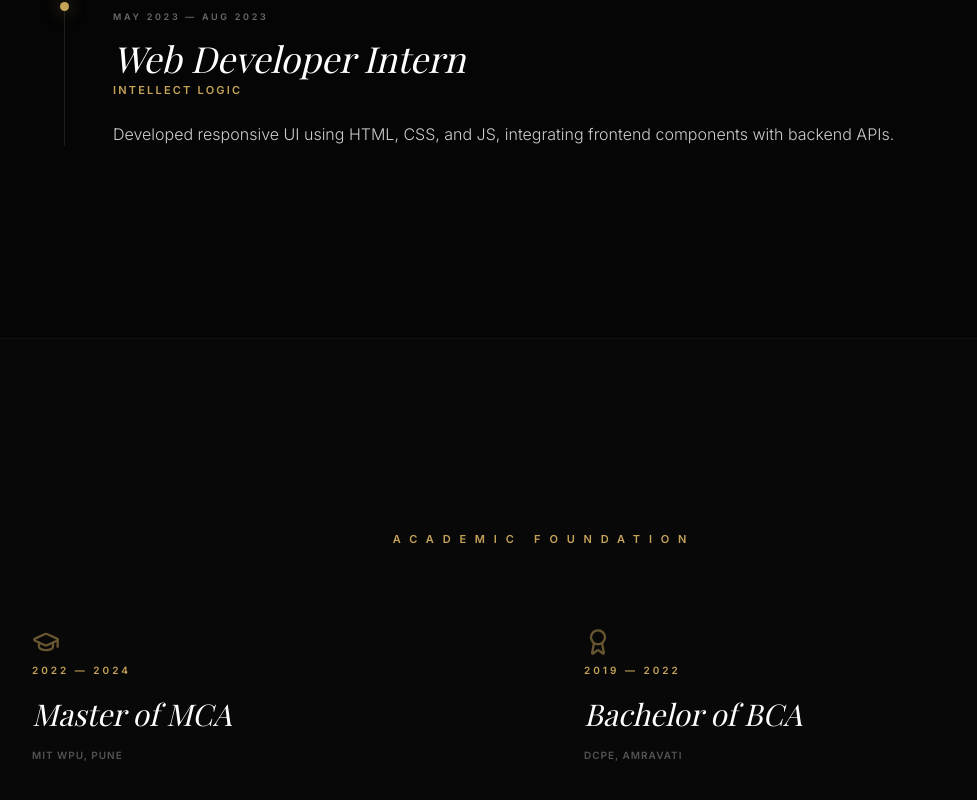
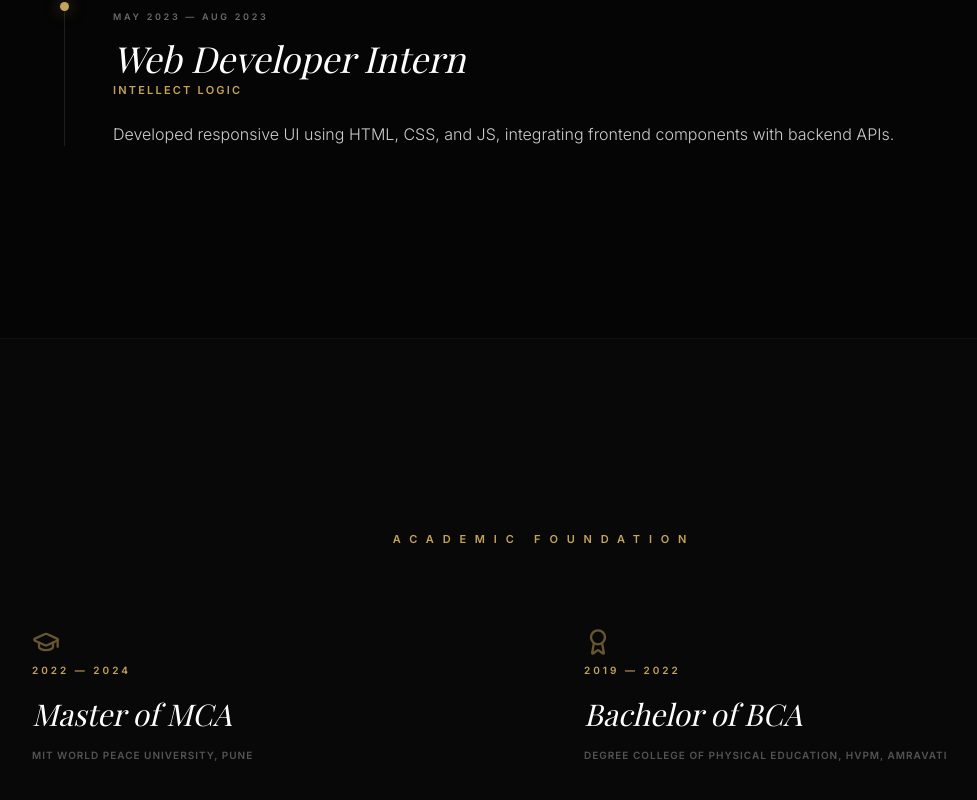
Before and after one commit to Siddhant0050/Portfolio, a React (Vite) app: page / in a window 1280 px wide. Shown: the part 1684-2484 px from the top of the page, without its empty margins (96-1073 px from the left). Built offline with nearby package versions, Linux system fonts and the light colour scheme; a web font is replaced by a local one.

Commit message:
Profile changes done

```diff
--- a/src/components/Profile.jsx
+++ b/src/components/Profile.jsx
@@ -8,17 +8,18 @@ const Profile = ({ isDark }) => {
     {
       text: "Simplicity is the soul of efficiency.",
       author: "Austin Freeman",
-      img: "https://images.unsplash.com/photo-1510519133417-2407ebdfc417?q=80&w=1200",
+      // Optimized for mobile performance with reduced width (w=800)
+      img: "https://images.unsplash.com/photo-1510519133417-2407ebdfc417?q=80&w=800",
     },
     {
       text: "Code is like humor. When you have to explain it, it’s bad.",
       author: "Cory House",
-      img: "https://images.unsplash.com/photo-1550751827-4bd374c3f58b?q=80&w=1200",
+      img: "https://images.unsplash.com/photo-1550751827-4bd374c3f58b?q=80&w=800",
     },
     {
       text: "Design is how it works.",
       author: "Steve Jobs",
-      img: "https://images.unsplash.com/photo-1498050108023-c5249f4df085?q=80&w=1200",
+      img: "https://images.unsplash.com/photo-1498050108023-c5249f4df085?q=80&w=800",
     },
   ];
 
@@ -61,7 +62,9 @@ const Profile = ({ isDark }) => {
                 <img
                   src={slide.img}
                   alt="background"
-                  className="w-full h-full object-cover grayscale opacity-30"
+                  loading="lazy"
+                  decoding="async"
+                  className="w-full h-full object-cover grayscale opacity-30 transition-opacity duration-700"
                 />
                 <div
                   className={`absolute inset-0 ${
@@ -178,7 +181,7 @@ const Profile = ({ isDark }) => {
                 Master of MCA
               </h4>
               <p className="text-[10px] font-bold opacity-30 uppercase tracking-widest">
-                MIT WPU, Pune
+                MIT World Peace University, Pune
               </p>
             </div>
             <div className="space-y-4">
@@ -190,7 +193,7 @@ const Profile = ({ isDark }) => {
                 Bachelor of BCA
               </h4>
               <p className="text-[10px] font-bold opacity-30 uppercase tracking-widest">
-                DCPE, Amravati
+                Degree College of Physical Education, HVPM, Amravati
               </p>
             </div>
           </div>
```
